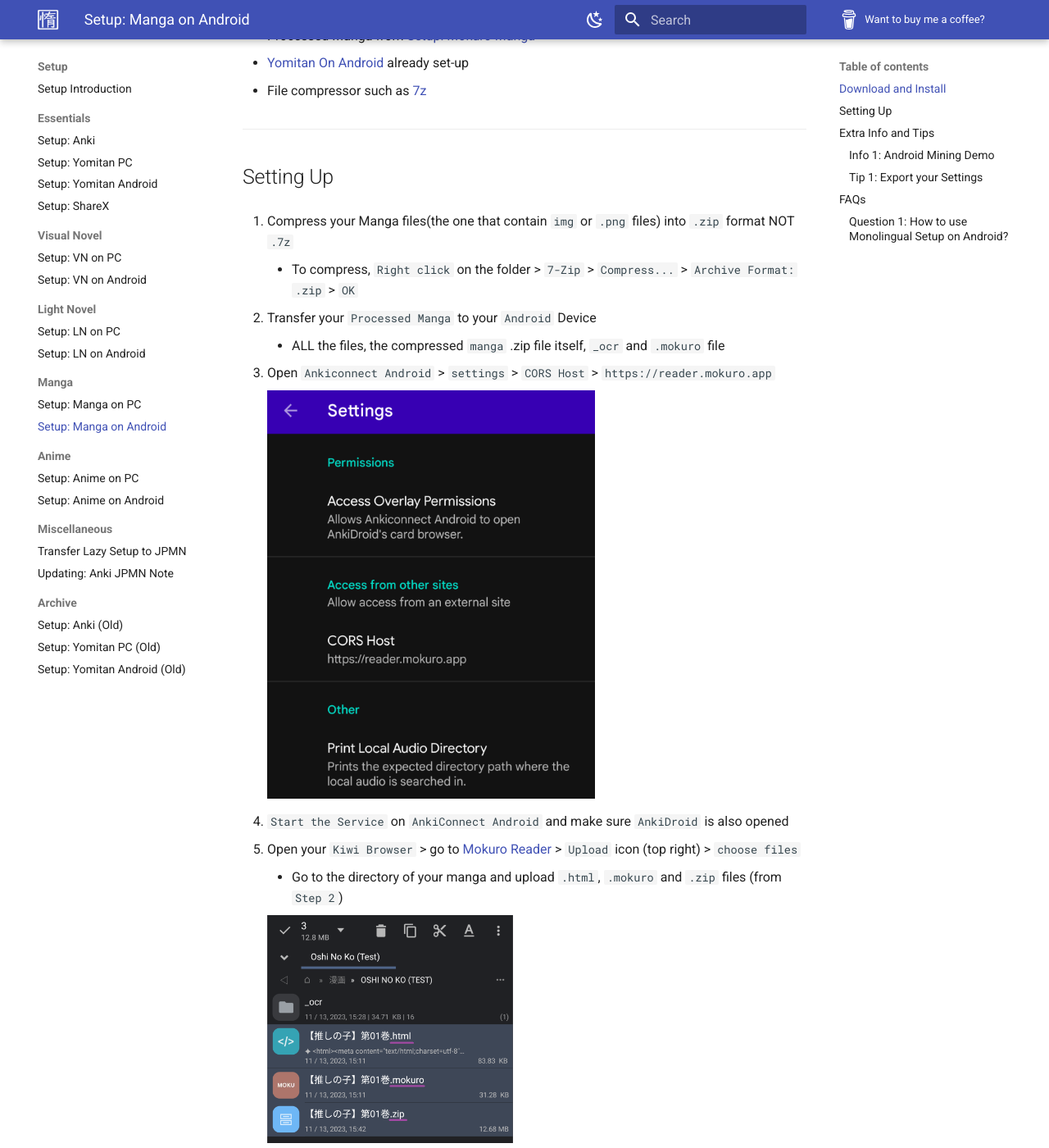
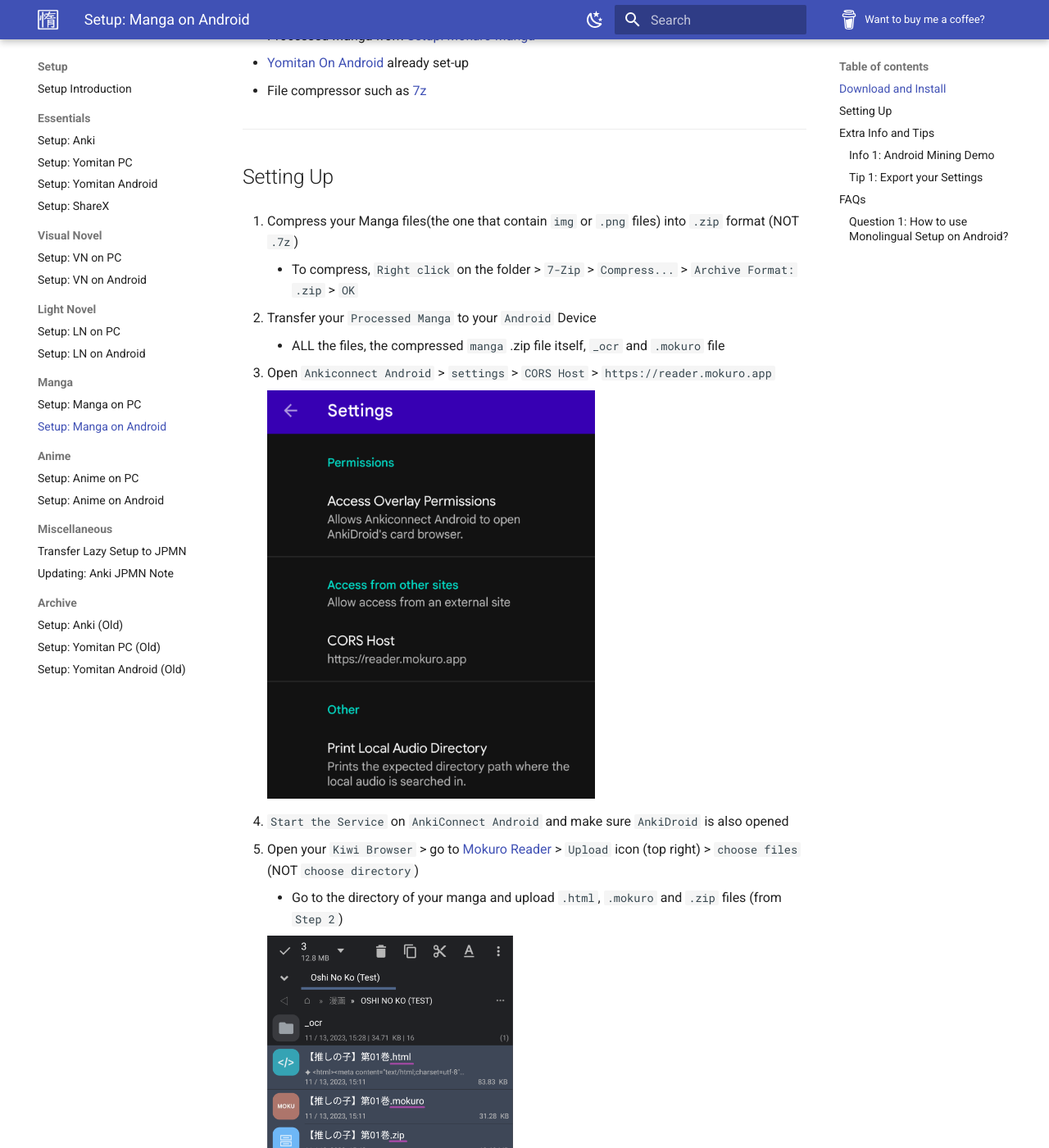
Before and after one commit to Xelieu/xelieu.github.io, an MkDocs documentation site: the page built from docs/jp-lazy-guide/setupMangaOnAndroid.md, in a window 1280 px wide and 1400 px high, scrolled down 589 px. Shown: the whole window at 82% size. Built offline with MkDocs 1.6.1 and Material for MkDocs 9.7.7, drawn with Linux system fonts in a browser that asks for light colours.

Commit message:
$updated info

```diff
--- a/docs/jp-lazy-guide/setupMangaOnAndroid.md
+++ b/docs/jp-lazy-guide/setupMangaOnAndroid.md
@@ -26,7 +26,7 @@
 
 ## Setting Up
 
-1. Compress your Manga files(the one that contain `img` or `.png` files) into `.zip` format NOT `.7z`
+1. Compress your Manga files(the one that contain `img` or `.png` files) into `.zip` format (NOT `.7z`)
     - To compress, `Right click` on the folder > `7-Zip` > `Compress...` > `Archive Format: .zip` > `OK`
 
 2. Transfer your `Processed Manga` to your `Android` Device
@@ -38,7 +38,7 @@
 
 4. `Start the Service` on `AnkiConnect Android` and make sure `AnkiDroid` is also opened
 
-5. Open your `Kiwi Browser` > go to [Mokuro Reader](https://reader.mokuro.app/) > `Upload` icon (top right) > `choose files`
+5. Open your `Kiwi Browser` > go to [Mokuro Reader](https://reader.mokuro.app/) > `Upload` icon (top right) > `choose files` (NOT `choose directory`)
     - Go to the directory of your manga and upload `.html`, `.mokuro` and `.zip` files (from `Step 2`)
 
     ![Mokuro Android Upload](../img/mokuro-upload-android.png){height=150 width=300}
```
